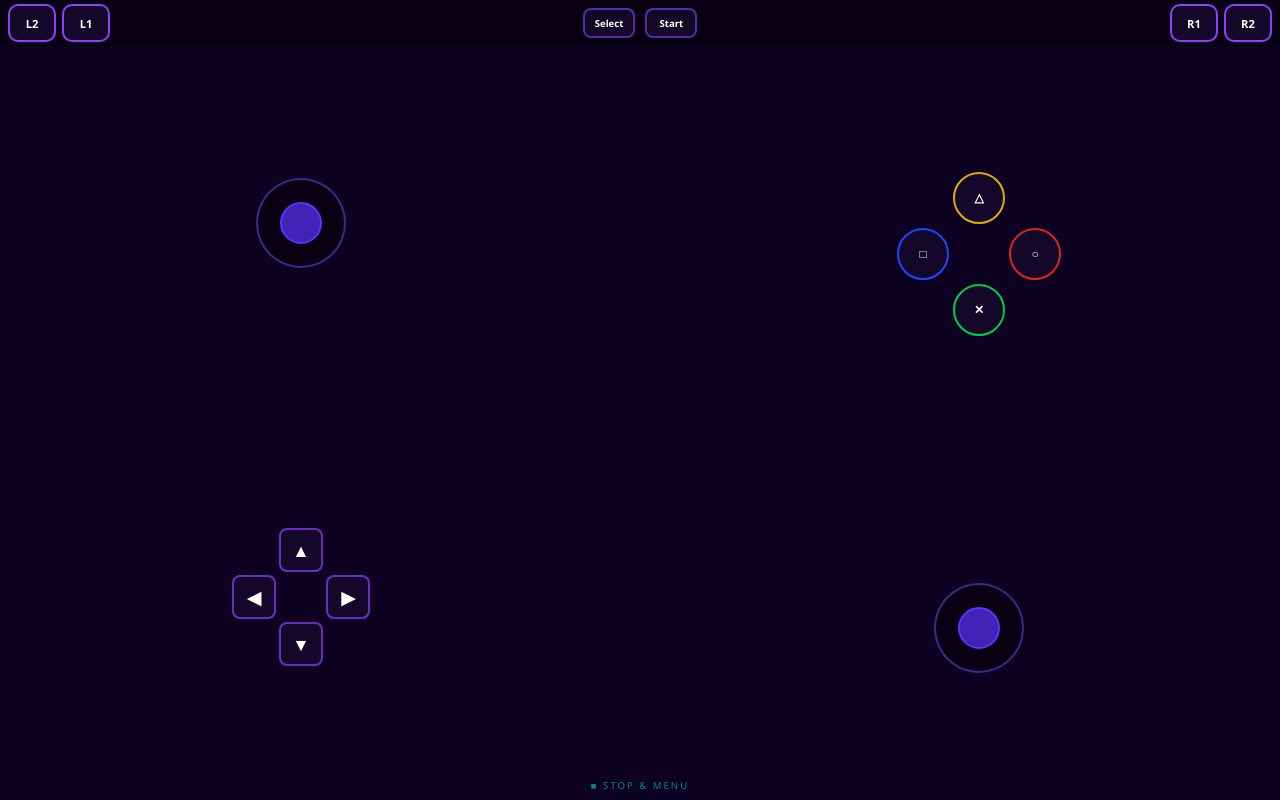
After one commit to Gilgameshgb-1/yocto-retro-streaming-distro, a Flask app: page /controller in a window 1280 px wide. The commit adds this page. Run offline with Flask 3, Linux system fonts and the light colour scheme.

Commit message:
Add kernel module for virtual controller from phone (untested changes)

```diff
--- a/meta-my-retro/recipes-apps/retro-web-ui/files/app.py
+++ b/meta-my-retro/recipes-apps/retro-web-ui/files/app.py
@@ -1,6 +1,8 @@
-from flask import Flask, render_template
+from flask import Flask, render_template, request
+import json
+import os
+import socket
 import subprocess
-import os
 
 template_dir = os.path.abspath(os.path.dirname(__file__))
 app = Flask(__name__, template_folder=os.path.join(template_dir, 'templates'))
@@ -99,17 +101,46 @@ def select_game(emu_id):
 @app.route('/launch/<game_id>')
 def launch(game_id):
     cmd_to_run = None
+    emu_id = None
     for system in GAMES:
         for game in GAMES[system]:
             if game["id"] == game_id:
                 cmd_to_run = game["cmd"]
+                emu_id = system
                 break
 
     if cmd_to_run:
         subprocess.Popen(f"{cmd_to_run}", shell=True)
-        return f"<h1>LAUNCHING {game_id}</h1><script>setTimeout(()=>{{window.location.href='/'}}, 2000)</script>"
+        return (
+            f"<h1>LAUNCHING {game_id}</h1>"
+            f"<script>setTimeout(()=>{{window.location.href='/play/{emu_id}'}}, 1500)</script>"
+        )
 
     return "Game Not Found", 404
+
+
+@app.route('/play/<emu_id>')
+def play(emu_id):
+    return render_template('play.html', emu_id=emu_id)
+
+
+@app.route('/controller')
+def controller():
+    return render_template('controller.html')
+
+
+@app.route('/input', methods=['POST'])
+def pad_input():
+    data = request.get_json(silent=True) or {}
+    try:
+        sock = socket.socket(socket.AF_UNIX, socket.SOCK_STREAM)
+        sock.settimeout(0.1)
+        sock.connect('/tmp/retro-pad.sock')
+        sock.sendall(json.dumps(data).encode('utf-8'))
+        sock.close()
+    except Exception:
+        pass
+    return '', 204
 
 @app.route('/stop')
 def stop():
--- /dev/null
+++ b/meta-my-retro/recipes-apps/retro-web-ui/files/templates/controller.html
@@ -0,0 +1,434 @@
+<!DOCTYPE html>
+<html lang="en">
+<head>
+    <meta charset="UTF-8">
+    <meta name="viewport" content="width=device-width, initial-scale=1.0, maximum-scale=1.0, user-scalable=no">
+    <meta name="apple-mobile-web-app-capable" content="yes">
+    <title>Controller</title>
+    <style>
+        :root {
+            --neon-pink: #FA43F9;
+            --neon-purple: #8D40FF;
+            --neon-blue: #5B33FE;
+            --neon-cyan: #00FFFF;
+            --bg-dark: #0d0221;
+        }
+
+        * { box-sizing: border-box; margin: 0; padding: 0; }
+
+        html, body {
+            width: 100%; height: 100%;
+            overflow: hidden;
+            background: var(--bg-dark);
+            touch-action: none;
+            user-select: none;
+            -webkit-user-select: none;
+        }
+
+        #controller {
+            position: fixed;
+            inset: 0;
+            display: flex;
+            flex-direction: column;
+        }
+
+        /* ── Shoulder strip ── */
+        #shoulders {
+            display: flex;
+            align-items: center;
+            justify-content: space-between;
+            padding: 4px 8px;
+            background: rgba(0,0,0,0.4);
+            gap: 6px;
+            flex-shrink: 0;
+        }
+
+        .shoulder-group {
+            display: flex;
+            gap: 6px;
+        }
+
+        #center-meta {
+            display: flex;
+            gap: 10px;
+            align-items: center;
+        }
+
+        /* ── Main play area ── */
+        #play-area {
+            flex: 1;
+            display: flex;
+            align-items: stretch;
+            padding: 6px 8px 8px;
+            gap: 6px;
+            min-height: 0;
+        }
+
+        .side {
+            flex: 1;
+            display: flex;
+            flex-direction: column;
+            align-items: center;
+            justify-content: space-around;
+            gap: 8px;
+        }
+
+        #center-col {
+            width: 80px;
+            flex-shrink: 0;
+            display: flex;
+            flex-direction: column;
+            align-items: center;
+            justify-content: center;
+            gap: 10px;
+        }
+
+        /* ── Buttons ── */
+        .btn {
+            background: rgba(22, 10, 44, 0.85);
+            border: 2px solid var(--neon-purple);
+            border-radius: 50%;
+            color: white;
+            font-weight: 700;
+            font-family: 'Segoe UI', Arial, sans-serif;
+            display: flex;
+            align-items: center;
+            justify-content: center;
+            cursor: pointer;
+            -webkit-tap-highlight-color: transparent;
+            transition: border-color 0.05s, box-shadow 0.05s;
+        }
+
+        .btn.pressed {
+            border-color: var(--neon-pink);
+            box-shadow: 0 0 12px var(--neon-pink);
+            background: rgba(250, 67, 249, 0.25);
+        }
+
+        .btn-face {
+            width: 52px; height: 52px;
+            font-size: 0.75rem;
+        }
+
+        .btn-face.btn-a { border-color: #00cc44; }
+        .btn-face.btn-b { border-color: #dd2222; }
+        .btn-face.btn-x { border-color: #2244ff; }
+        .btn-face.btn-y { border-color: #ddaa00; }
+
+        .btn-shoulder {
+            height: 38px;
+            border-radius: 10px;
+            font-size: 0.7rem;
+            padding: 0 14px;
+            min-width: 48px;
+        }
+
+        .btn-meta {
+            height: 30px;
+            border-radius: 8px;
+            font-size: 0.6rem;
+            padding: 0 10px;
+            border-color: rgba(141, 64, 255, 0.6);
+            min-width: 52px;
+        }
+
+        /* ── Face button diamond ── */
+        #face-diamond {
+            display: grid;
+            grid-template-columns: repeat(3, 52px);
+            grid-template-rows: repeat(3, 52px);
+            gap: 4px;
+        }
+
+        #face-diamond .btn-face:nth-child(1) { grid-column: 2; grid-row: 1; } /* Y / top */
+        #face-diamond .btn-face:nth-child(2) { grid-column: 1; grid-row: 2; } /* X / left */
+        #face-diamond .btn-face:nth-child(3) { grid-column: 3; grid-row: 2; } /* B / right */
+        #face-diamond .btn-face:nth-child(4) { grid-column: 2; grid-row: 3; } /* A / bottom */
+
+        /* ── D-pad ── */
+        #dpad {
+            display: grid;
+            grid-template-columns: repeat(3, 44px);
+            grid-template-rows: repeat(3, 44px);
+            gap: 3px;
+        }
+
+        .btn-dpad {
+            width: 44px; height: 44px;
+            border-radius: 8px;
+            font-size: 1.1rem;
+            border-color: rgba(141, 64, 255, 0.7);
+        }
+
+        #dpad .btn-dpad:nth-child(1) { grid-column: 2; grid-row: 1; } /* Up */
+        #dpad .btn-dpad:nth-child(2) { grid-column: 1; grid-row: 2; } /* Left */
+        #dpad .btn-dpad:nth-child(3) { grid-column: 3; grid-row: 2; } /* Right */
+        #dpad .btn-dpad:nth-child(4) { grid-column: 2; grid-row: 3; } /* Down */
+
+        /* ── Analog stick ── */
+        .stick-zone {
+            width: 90px; height: 90px;
+            border-radius: 50%;
+            border: 2px solid rgba(141, 64, 255, 0.5);
+            background: rgba(0,0,0,0.4);
+            position: relative;
+            flex-shrink: 0;
+        }
+
+        .stick-nub {
+            position: absolute;
+            width: 42px; height: 42px;
+            border-radius: 50%;
+            background: rgba(91, 51, 254, 0.7);
+            border: 2px solid var(--neon-blue);
+            top: 50%; left: 50%;
+            transform: translate(-50%, -50%);
+            pointer-events: none;
+            transition: background 0.1s;
+        }
+
+        .stick-zone.active .stick-nub {
+            background: rgba(250, 67, 249, 0.7);
+            border-color: var(--neon-pink);
+        }
+
+        /* ── Back link ── */
+        #back-btn {
+            position: fixed;
+            bottom: 8px;
+            left: 50%;
+            transform: translateX(-50%);
+            color: rgba(0,255,255,0.5);
+            font-size: 0.6rem;
+            font-family: 'Segoe UI', Arial, sans-serif;
+            text-decoration: none;
+            letter-spacing: 2px;
+            text-transform: uppercase;
+            z-index: 10;
+        }
+
+        /* Portrait warning */
+        #rotate-hint {
+            display: none;
+            position: fixed;
+            inset: 0;
+            background: var(--bg-dark);
+            z-index: 100;
+            flex-direction: column;
+            align-items: center;
+            justify-content: center;
+            color: var(--neon-cyan);
+            font-family: 'Segoe UI', Arial, sans-serif;
+            font-size: 1rem;
+            text-align: center;
+            gap: 16px;
+        }
+
+        #rotate-hint span { font-size: 3rem; }
+
+        @media (orientation: portrait) and (max-height: 500px) {
+            /* very short portrait — probably fine, don't bother */
+        }
+
+        @media (orientation: portrait) and (min-height: 501px) {
+            #rotate-hint { display: flex; }
+        }
+    </style>
+</head>
+<body>
+
+<div id="rotate-hint">
+    <span>&#8635;</span>
+    Rotate your phone for the controller
+</div>
+
+<div id="controller">
+
+    <!-- Shoulder strip -->
+    <div id="shoulders">
+        <div class="shoulder-group">
+            <button class="btn btn-shoulder" data-btn="L2" id="btn-L2">L2</button>
+            <button class="btn btn-shoulder" data-btn="L1" id="btn-L1">L1</button>
+        </div>
+
+        <div id="center-meta">
+            <button class="btn btn-meta" data-btn="Select" id="btn-Select">Select</button>
+            <button class="btn btn-meta" data-btn="Start"  id="btn-Start">Start</button>
+        </div>
+
+        <div class="shoulder-group">
+            <button class="btn btn-shoulder" data-btn="R1" id="btn-R1">R1</button>
+            <button class="btn btn-shoulder" data-btn="R2" id="btn-R2">R2</button>
+        </div>
+    </div>
+
+    <!-- Play area -->
+    <div id="play-area">
+
+        <!-- Left side: Left stick + D-pad -->
+        <div class="side" id="left-side">
+            <div class="stick-zone" id="lstick-zone">
+                <div class="stick-nub" id="lstick-nub"></div>
+            </div>
+            <div id="dpad">
+                <button class="btn btn-dpad" data-btn="DpadUp">&#9650;</button>
+                <button class="btn btn-dpad" data-btn="DpadLeft">&#9664;</button>
+                <button class="btn btn-dpad" data-btn="DpadRight">&#9654;</button>
+                <button class="btn btn-dpad" data-btn="DpadDown">&#9660;</button>
+            </div>
+        </div>
+
+        <!-- Center: nothing (meta buttons moved to shoulder strip) -->
+        <div id="center-col"></div>
+
+        <!-- Right side: Face buttons + Right stick -->
+        <div class="side" id="right-side">
+            <div id="face-diamond">
+                <button class="btn btn-face btn-y" data-btn="Y" id="btn-Y">Y</button>
+                <button class="btn btn-face btn-x" data-btn="X" id="btn-X">X</button>
+                <button class="btn btn-face btn-b" data-btn="B" id="btn-B">B</button>
+                <button class="btn btn-face btn-a" data-btn="A" id="btn-A">A</button>
+            </div>
+            <div class="stick-zone" id="rstick-zone">
+                <div class="stick-nub" id="rstick-nub"></div>
+            </div>
+        </div>
+
+    </div>
+</div>
+
+<a id="back-btn" href="/" onclick="fetch('/stop')">&#9632; stop &amp; menu</a>
+
+<script>
+    // ── Per-console button labels ──────────────────────────────────────────
+    const LABELS = {
+        ps1:       { Y: '△', X: '□', B: '○', A: '✕', L1:'L1', R1:'R1', L2:'L2', R2:'R2', Select:'Select', Start:'Start' },
+        psp:       { Y: '△', X: '□', B: '○', A: '✕', L1:'L',  R1:'R',  L2:'L2', R2:'R2', Select:'Select', Start:'Start' },
+        dreamcast: { Y: 'Y', X: 'X', B: 'B', A: 'A',  L1:'L',  R1:'R',  L2:'L2', R2:'R2', Select:'—',     Start:'Start' },
+        gba:       { Y: 'Y', X: 'X', B: 'B', A: 'A',  L1:'L',  R1:'R',  L2:'—',  R2:'—',  Select:'Select', Start:'Start' },
+        n64:       { Y: 'C↑', X: 'C↓', B: 'B', A: 'A', L1:'L', R1:'R', L2:'Z',  R2:'—',  Select:'—',      Start:'Start' },
+        gamecube:  { Y: 'Y', X: 'X', B: 'B', A: 'A',  L1:'L',  R1:'R',  L2:'Z',  R2:'—',  Select:'—',     Start:'Start' },
+        nds:       { Y: 'Y', X: 'X', B: 'B', A: 'A',  L1:'L',  R1:'R',  L2:'—',  R2:'—',  Select:'Select', Start:'Start' },
+    };
+
+    const console_id = new URLSearchParams(window.location.search).get('console') || 'ps1';
+    const labels = LABELS[console_id] || LABELS['ps1'];
+
+    Object.entries(labels).forEach(([btn, label]) => {
+        const el = document.getElementById('btn-' + btn);
+        if (el) el.textContent = label;
+    });
+
+    // ── Input sending ──────────────────────────────────────────────────────
+    function sendInput(button, state, x = 0, y = 0) {
+        fetch('/input', {
+            method: 'POST',
+            headers: { 'Content-Type': 'application/json' },
+            body: JSON.stringify({ button, state, x, y }),
+        }).catch(() => {});
+    }
+
+    // ── Regular buttons ────────────────────────────────────────────────────
+    document.querySelectorAll('.btn[data-btn]').forEach(el => {
+        const btn = el.dataset.btn;
+
+        el.addEventListener('touchstart', ev => {
+            ev.preventDefault();
+            el.classList.add('pressed');
+            if (navigator.vibrate) navigator.vibrate(20);
+            sendInput(btn, 1);
+        }, { passive: false });
+
+        const release = ev => {
+            ev.preventDefault();
+            el.classList.remove('pressed');
+            sendInput(btn, 0);
+        };
+        el.addEventListener('touchend',    release, { passive: false });
+        el.addEventListener('touchcancel', release, { passive: false });
+    });
+
+    // Prevent stray scroll on the full page
+    document.addEventListener('touchmove', ev => ev.preventDefault(), { passive: false });
+
+    // ── Analog stick helper ────────────────────────────────────────────────
+    function setupStick(zoneEl, nubEl, buttonName) {
+        let trackId = null;
+
+        zoneEl.addEventListener('touchstart', ev => {
+            ev.preventDefault();
+            if (trackId !== null) return;
+            const t = ev.changedTouches[0];
+            trackId = t.identifier;
+            zoneEl.classList.add('active');
+            sendInput(buttonName, 1, 0, 0);
+        }, { passive: false });
+
+        zoneEl.addEventListener('touchmove', ev => {
+            ev.preventDefault();
+            if (trackId === null) return;
+
+            let touch = null;
+            for (let t of ev.changedTouches) {
+                if (t.identifier === trackId) { touch = t; break; }
+            }
+            if (!touch) return;
+
+            const rect = zoneEl.getBoundingClientRect();
+            const cx = rect.left + rect.width  / 2;
+            const cy = rect.top  + rect.height / 2;
+            const radius = rect.width / 2;
+
+            let dx = touch.clientX - cx;
+            let dy = touch.clientY - cy;
+            const dist = Math.sqrt(dx * dx + dy * dy);
+
+            if (dist > radius) {
+                dx = (dx / dist) * radius;
+                dy = (dy / dist) * radius;
+            }
+
+            // Move nub visually (nub is centred via top/left 50% + translate)
+            nubEl.style.transform = `translate(calc(-50% + ${dx}px), calc(-50% + ${dy}px))`;
+
+            const nx = dx / radius;
+            const ny = dy / radius;
+            sendInput(buttonName, 1, nx, ny);
+        }, { passive: false });
+
+        const releaseStick = ev => {
+            ev.preventDefault();
+            for (let t of ev.changedTouches) {
+                if (t.identifier === trackId) {
+                    trackId = null;
+                    break;
+                }
+            }
+            if (trackId !== null) return;
+            zoneEl.classList.remove('active');
+            nubEl.style.transform = 'translate(-50%, -50%)';
+            sendInput(buttonName, 0, 0, 0);
+        };
+
+        zoneEl.addEventListener('touchend',    releaseStick, { passive: false });
+        zoneEl.addEventListener('touchcancel', releaseStick, { passive: false });
+    }
+
+    setupStick(
+        document.getElementById('lstick-zone'),
+        document.getElementById('lstick-nub'),
+        'LStick'
+    );
+    setupStick(
+        document.getElementById('rstick-zone'),
+        document.getElementById('rstick-nub'),
+        'RStick'
+    );
+
+    // ── Wake lock (keep screen on while playing) ───────────────────────────
+    if ('wakeLock' in navigator) {
+        navigator.wakeLock.request('screen').catch(() => {});
+    }
+</script>
+</body>
+</html>
```
Also changed, not shown: meta-my-retro/recipes-apps/retro-web-ui/files/static/css/style.css (+74 -0 lines), meta-my-retro/recipes-apps/retro-web-ui/files/templates/play.html (added, +37 -0 lines), meta-my-retro/recipes-apps/retro-web-ui/files/virtual-pad.py (added, +113 -0 lines), 3 other files.
